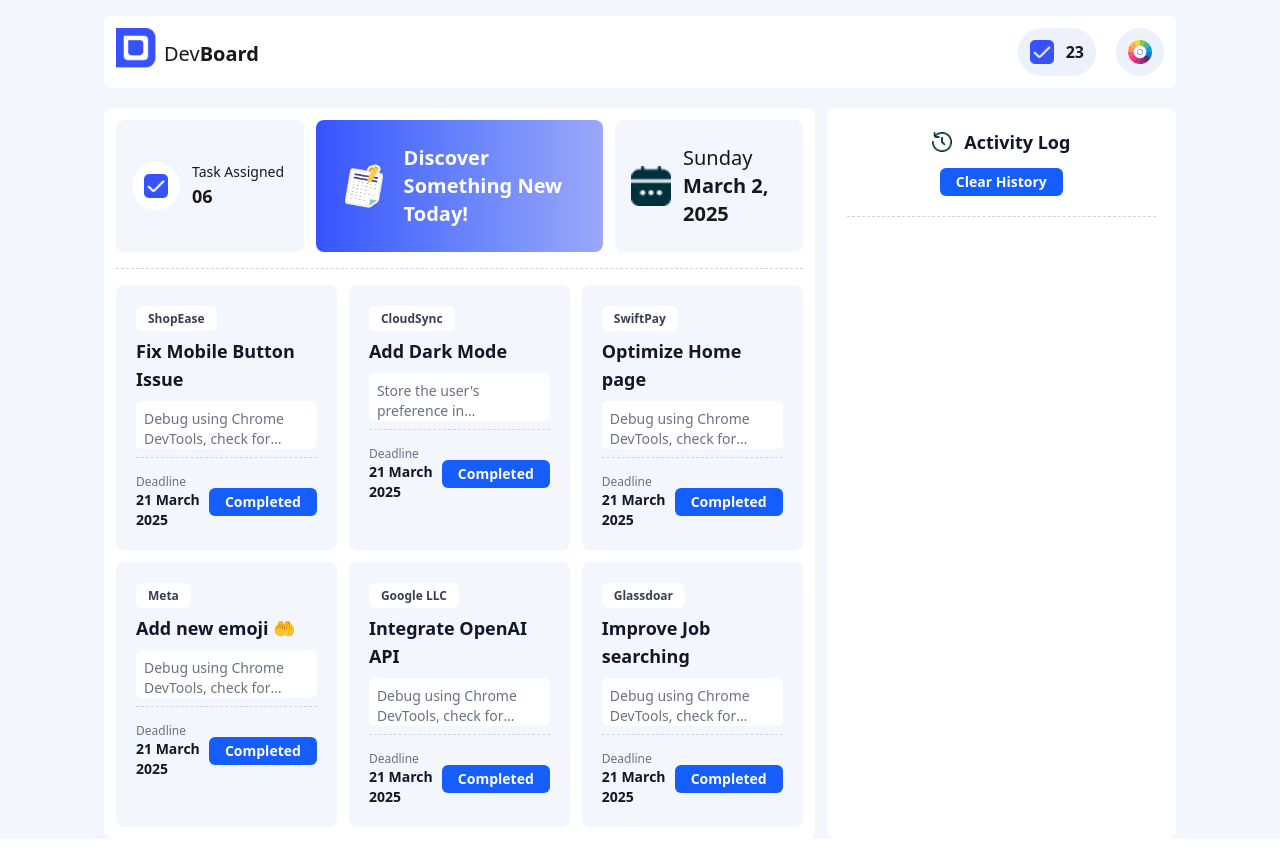
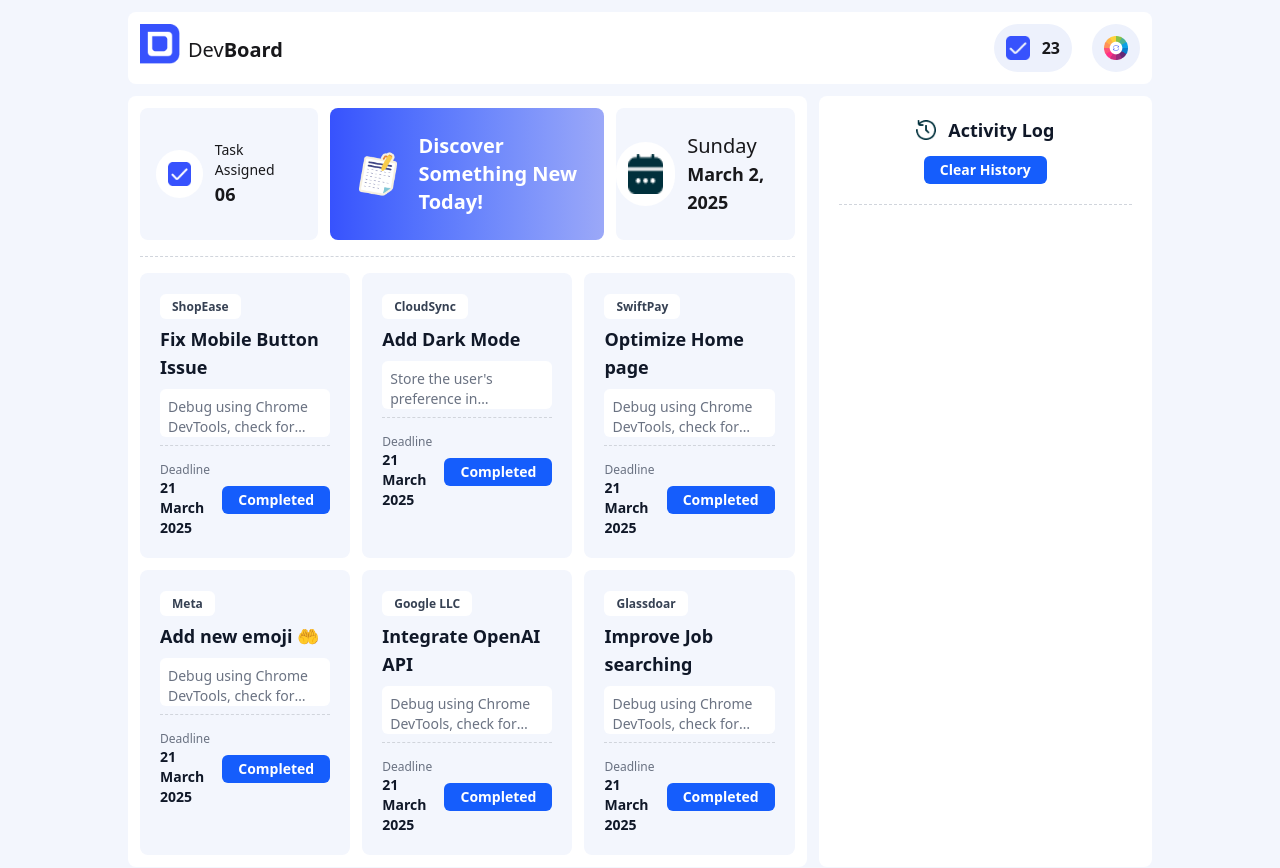
Before and after one commit to lamia042/DevBoard, a plain HTML site: page index.html in a window 1280 px wide. Drawn offline with nearby package versions, Linux system fonts and the light colour scheme.

Commit message:
fixed some small issue

```diff
--- a/index.html
+++ b/index.html
@@ -8,8 +8,8 @@
 
     <script src="https://cdn.jsdelivr.net/npm/@tailwindcss/browser@4"></script>
 </head>
-<body class="bg-[#f3f6fd] pt-1">
-    <header class="bg-white border-none rounded-lg mx-26 my-3 p-3">
+<body class="bg-[#f3f6fd] pt-1 pb-6">
+    <header class="bg-white border-none rounded-lg mx-32 mb-3 mt-2 p-3">
         <div class="flex justify-between">
             <div class="flex gap-2">
                 <img class="w-10 h-10" src="./assets/logo.png" alt="">
@@ -25,7 +25,7 @@
 
         </div>
     </header>
-    <main class="border-none rounded-lg mx-26 my-5">
+    <main class="border-none rounded-lg mx-32">
         <div class=" w-full grid grid-cols-3 gap-3">
             <div class="bg-white p-3 rounded-lg col-span-2">
                 <div class="grid grid-cols-7 gap-3">
@@ -35,18 +35,20 @@
                         </div>
                         <div class="ml-3 text-left">
                             <p class="text-sm">Task Assigned</p>
-                            <p id="task-number" class="text-lg font-bold">06</p>
+                            <p class="text-lg font-bold">0<span id="task-number">6</span></p>
                         </div>
                     </div>
                     <div id="discover-id" class="bg-gradient-to-l to-[#3752FD] from-[#9BA8F8] rounded-lg flex items-center p-6 col-span-3">
                         <img class="w-12 h-12 mr-4" src="./assets/board.png" alt="">
                         <p class="text-xl text-white font-semibold">Discover Something New Today!</p>
                     </div>
-                    <div class="bg-[#f3f6fd] rounded-lg flex gap-3 items-center justify-center p-4 col-span-2">
-                        <img class="w-10 h-10" src="./assets/calender.png" alt="">
+                    <div class="bg-[#f3f6fd] rounded-lg flex gap-3 items-center justify-center col-span-2">
+                        <div class="p-3 bg-white rounded-full">
+                            <img class="w-10 h-10" src="./assets/calender.png" alt="">
+                        </div>
                         <div>
                             <p id="current-day" class="text-xl"> Sunday</p>
-                            <p id="current-date" class="font-semibold text-xl">
+                            <p id="current-date" class="font-semibold text-lg">
                             Jul 28 2025 </p>
                         </div>
                     </div>
```
Also changed, not shown: blog.html (+2 -2 lines).
